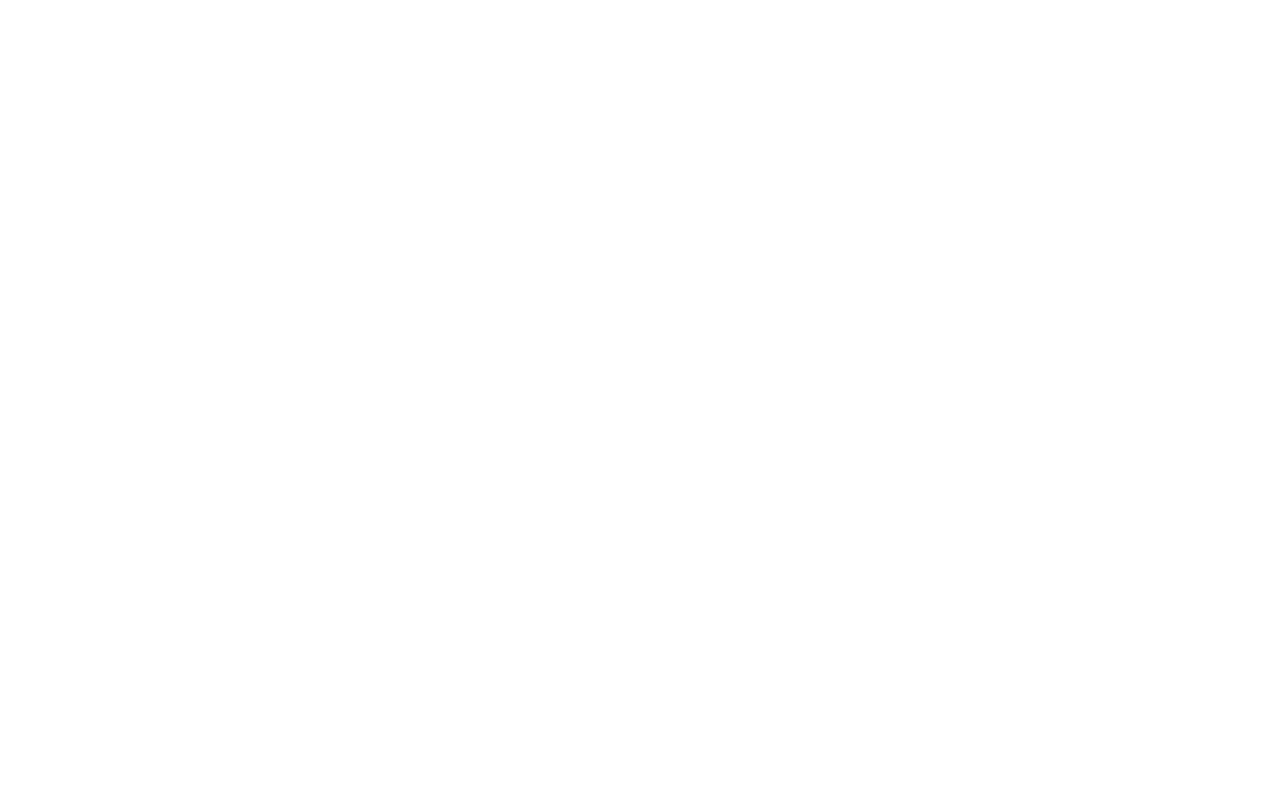
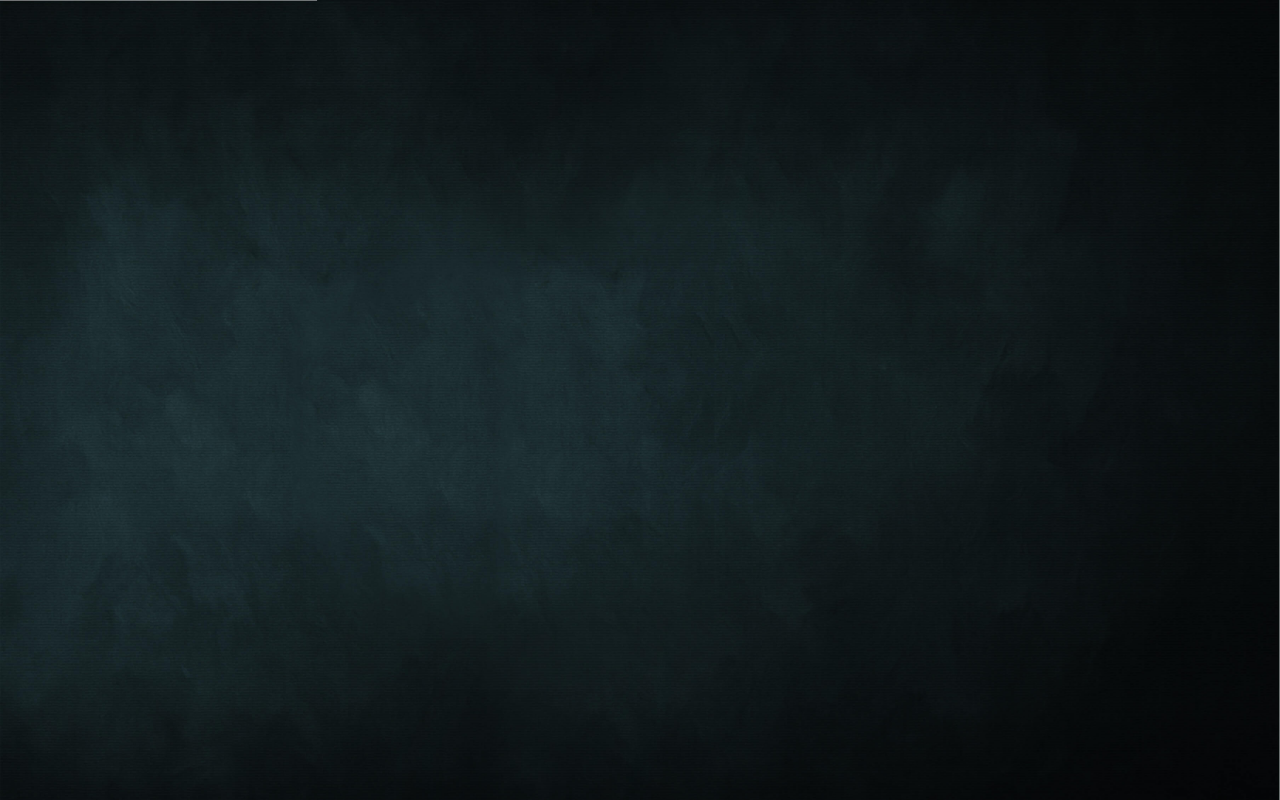
Before and after one commit to pooya-badiee/pooya-badiee, a Next.js app: page / in a window 1280 px wide. Built offline with nearby package versions, Linux system fonts and the light colour scheme.

Commit message:
add basic background image

```diff
--- a/next.config.ts
+++ b/next.config.ts
@@ -2,6 +2,9 @@
 
 const nextConfig: NextConfig = {
   /* config options here */
+  experimental: {
+    reactCompiler: true
+  }
 }
 
 export default nextConfig
--- a/package.json
+++ b/package.json
@@ -8,6 +8,7 @@
     "fix": "biome check --fix --unsafe"
   },
   "dependencies": {
+    "babel-plugin-react-compiler": "^19.1.0-rc.2",
     "next": "15.4.5",
     "react": "19.1.0",
     "react-dom": "19.1.0"
--- a/src/app/layout.tsx
+++ b/src/app/layout.tsx
@@ -4,6 +4,8 @@
 export const metadata: Metadata = {
   title: 'Pooya Badiee - Full Stack Developer',
   description: 'TODO',
+  // Since it is a graphical portfolio, we want to disable zooming
+  viewport: 'width=device-width, initial-scale=1.0, maximum-scale=1.0, user-scalable=no',
 }
 
 export default function RootLayout({
--- a/src/app/page.tsx
+++ b/src/app/page.tsx
@@ -1,3 +1,7 @@
-export default function Home() {
-  return null
+import HomeScreen from "@/home-screen";
+
+function Home() {
+  return <HomeScreen />
 }
+
+export default Home;
--- /dev/null
+++ b/src/home-screen/index.tsx
@@ -0,0 +1,21 @@
+import Image from 'next/image'
+import backgroundImageData from './images/background.jpg'
+import classes from './styles.module.scss'
+
+function HomeScreen() {
+  return (
+    <main className={classes.canvasOwner}>
+      <div className={classes.canvas}>
+        <Image
+          src={backgroundImageData.src}
+          width={backgroundImageData.width}
+          height={backgroundImageData.height}
+          className={classes.canvasBackground}
+          alt="background"
+        />
+      </div>
+    </main>
+  )
+}
+
+export default HomeScreen
--- /dev/null
+++ b/src/home-screen/styles.module.scss
@@ -0,0 +1,22 @@
+.canvasOwner {
+  width: 100%;
+  height: 100dvh;
+  display: grid;
+  place-items: center;
+  background-color: #000;
+  overflow: hidden;
+}
+.canvas {
+  aspect-ratio: 16 / 10; // 16:10
+  height: 100%;
+  display: grid;
+  place-items: center;
+  overflow: hidden;
+  position: relative;
+}
+.canvasBackground {
+  position: absolute;
+  width: 100%;
+  height: 100%;
+  object-fit: cover;
+}
```
Also changed, not shown: src/home-screen/images/background.jpg (added), 1 other file (tests, documents, lock files or other folders).
